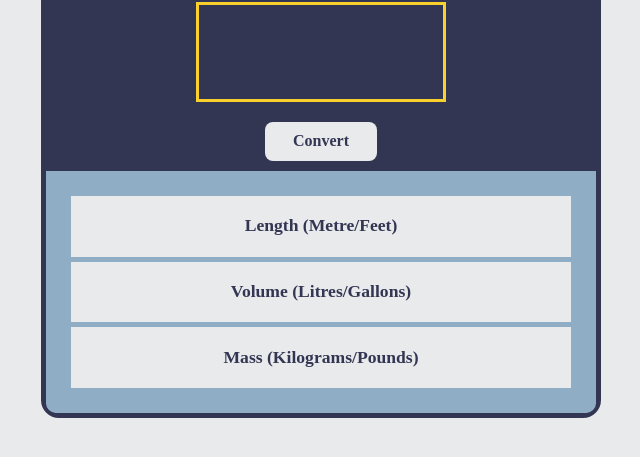
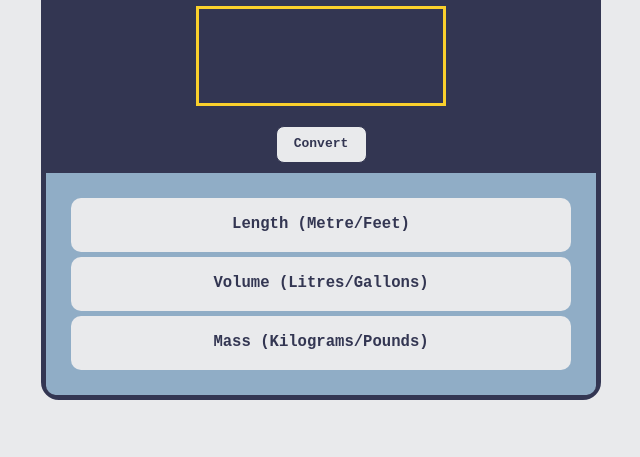
Before and after one commit to tplatt92/unit-converter, a plain HTML site: page index.html in a window 1280 px wide. Shown: the part 237-694 px from the top of the page, without its empty margins (319-959 px from the left). Drawn offline with nearby package versions, Linux system fonts and the light colour scheme.

Commit message:
Add files via upload
Added hover effect to button, changed font, and border styles.

```diff
--- a/index.css
+++ b/index.css
@@ -4,6 +4,7 @@ html, body {
     box-sizing: border-box;
     font-size: inherit;
     background: #E9EAEC;
+    font-family: monospace;
 }
 
 .container {
@@ -41,6 +42,7 @@ html, body {
     padding: 5px;
     text-align: center;
     margin: 5px;
+    border-radius: 10px;
 }
 
 
@@ -68,9 +70,16 @@ button {
     color: #333652;
     font-weight: bold;
     padding: 10px;
-    border: none;
+    border: solid 1px #333652;
     border-radius: 8px;
     width: 7em;
+    cursor: pointer;
+}
+
+button:hover {
+    background-color: #333652;
+    color: #E9EAEC;
+    border: solid 1px #90ADC6;
 }
 
 h1 {
@@ -79,9 +88,10 @@ h1 {
 
 h2 {
     color: #333652;
-    font-size: 1.1rem;
+    font-size: 1.2rem;
 }
 
 p {
     color: #333652;
+    font-size: 1rem;
 }
--- a/index.html
+++ b/index.html
@@ -26,6 +26,6 @@
                     </div>
                  </div>
             </div>
-        <script src="index.pack.js"></script>
+        <script src="index.js"></script>
     </body>
 </html>
```
